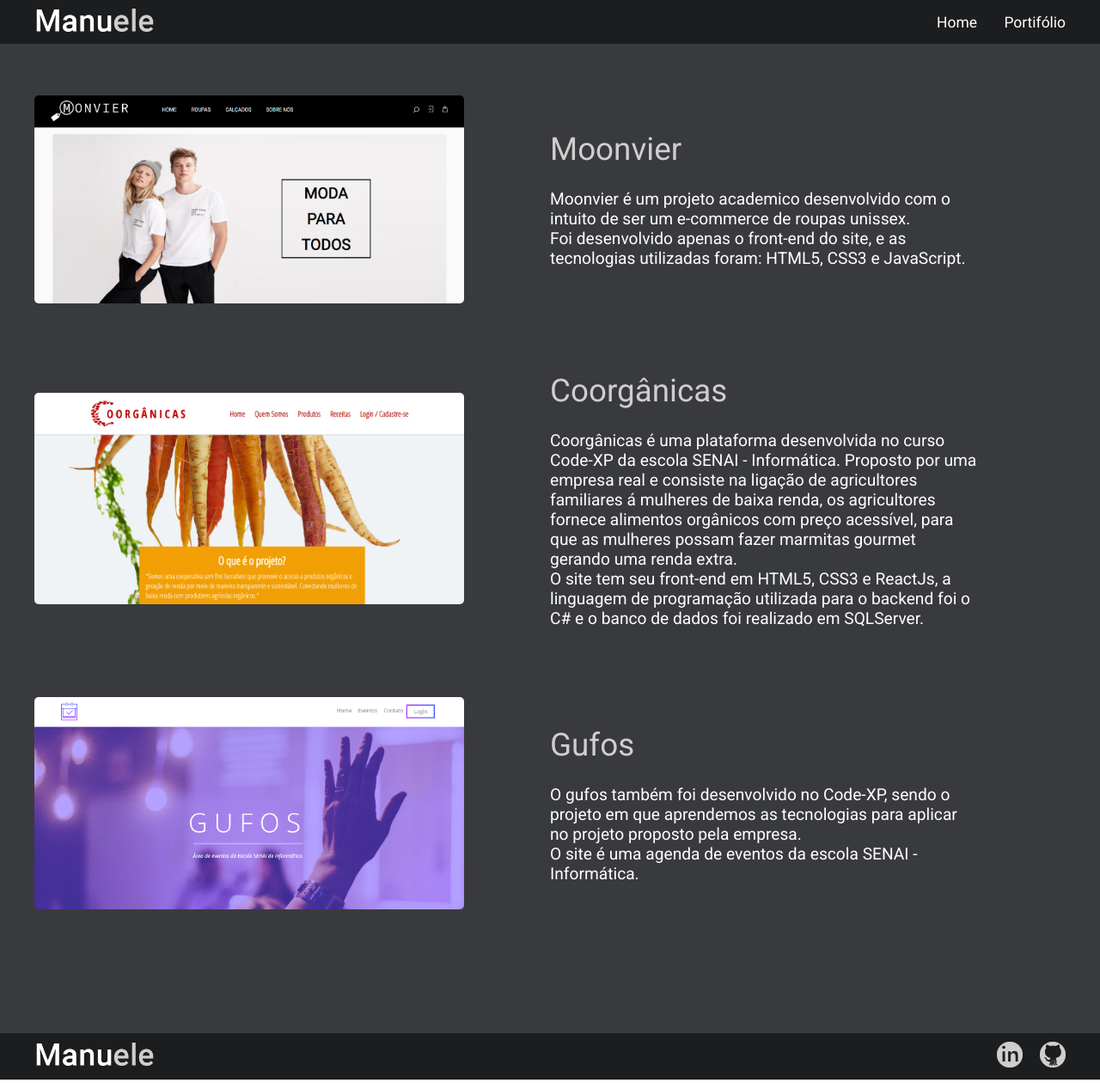
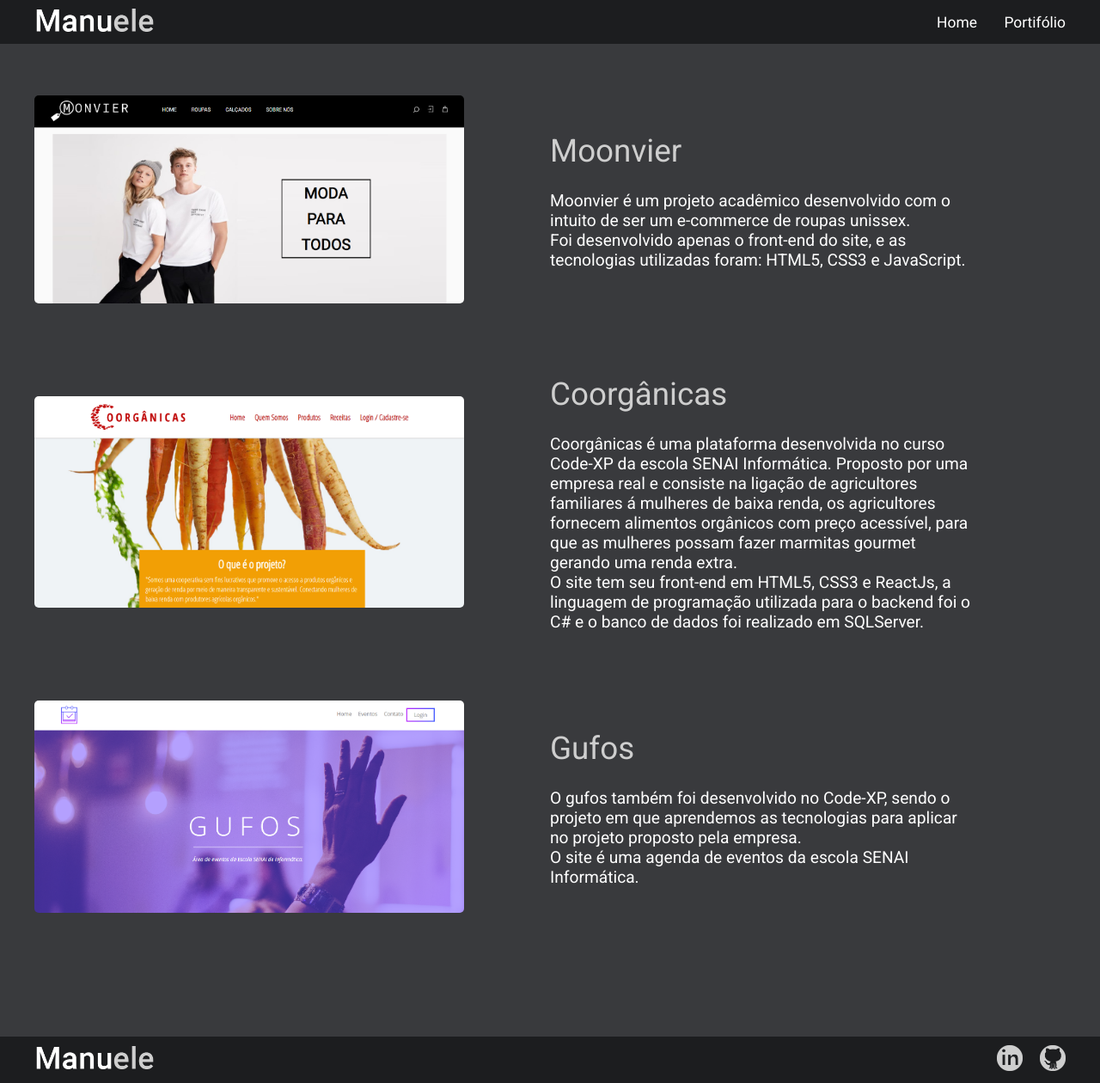
Before and after one commit to Manuele-Xavier/manuele, a plain HTML site: page portifolio.html in a window 1280 px wide. Shown: the whole page at 86% size. Drawn offline with Linux system fonts and the light colour scheme.

Commit message:
finalizado

```diff
--- a/portifolio.html
+++ b/portifolio.html
@@ -28,13 +28,13 @@
 
                <div class="conteudo-port">
 
-                       <img src="img/monvier.png" alt="" class="img-port">
+                       <a href="https://github.com/Manuele-Xavier/Monvier"><img src="img/monvier.png" alt="" class="img-port"></a>
 
                     <div class="text-port">
                         <h2 class="t2"> Moonvier </h2>
 
                         <div class="text">
-                            <p>Moonvier é um projeto academico desenvolvido com o intuito de ser um e-commerce de roupas unissex.</p>
+                            <p>Moonvier é um projeto acadêmico desenvolvido com o intuito de ser um e-commerce de roupas unissex.</p>
                             <p>Foi desenvolvido apenas o front-end do site, e as tecnologias utilizadas foram: HTML5, CSS3 e JavaScript.</p>
 
                         </div>
@@ -42,13 +42,13 @@
                    </div>
                    <div class="conteudo-port">
                    <div class="card-cont">
-                    <img src="img/coor.png" alt="" class="img-port">
+                    <a href="https://github.com/Manuele-Xavier/Coorganicas-Final"><img src="img/coor.png" alt="" class="img-port"></a>
 
                 </div>
                 <div class="text-port">
                     <h2 class="t2"> Coorgânicas </h2>
                     <div class="text">
-                    <p>Coorgânicas é uma plataforma desenvolvida no curso Code-XP da escola SENAI - Informática. Proposto por uma empresa real e consiste na ligação de agricultores familiares á mulheres de baixa renda, os agricultores fornece alimentos orgânicos com preço acessível, para que as mulheres possam fazer marmitas gourmet gerando uma renda extra.  </p>
+                    <p>Coorgânicas é uma plataforma desenvolvida no curso Code-XP da escola SENAI Informática. Proposto por uma empresa real e consiste na ligação de agricultores familiares á mulheres de baixa renda, os agricultores fornecem alimentos orgânicos com preço acessível, para que as mulheres possam fazer marmitas gourmet gerando uma renda extra.  </p>
                     <p>O site tem seu front-end em HTML5, CSS3 e ReactJs, a linguagem de programação utilizada para o backend foi o C# e o banco de dados foi realizado em SQLServer.</p>
                 </div>
                 </div>
@@ -56,7 +56,7 @@
 
             <div class="conteudo-port">
                 <div class="card-cont">
-                    <img src="img/gufos.png" alt="" class="img-port">
+                    <a href="https://github.com/Manuele-Xavier/Senai-Gufos"><img src="img/gufos.png" alt="" class="img-port"></a>
 
                 </div>
                 <div class="text-port">
@@ -65,7 +65,7 @@
                         <p>O gufos também foi desenvolvido no Code-XP, sendo o projeto em que aprendemos as tecnologias para aplicar no projeto proposto pela empresa.
                         </p>
                         <p>
-                            O site é uma agenda de eventos da escola SENAI - Informática.
+                            O site é uma agenda de eventos da escola SENAI Informática.
                         </p>
                     </div>
 
```
Also changed, not shown: index.html (+1 -1 lines), 1 other file.
